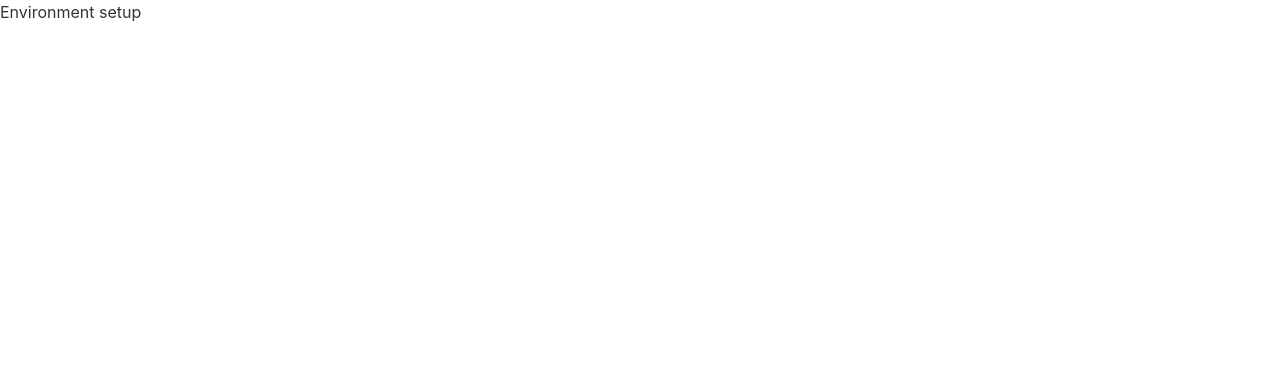
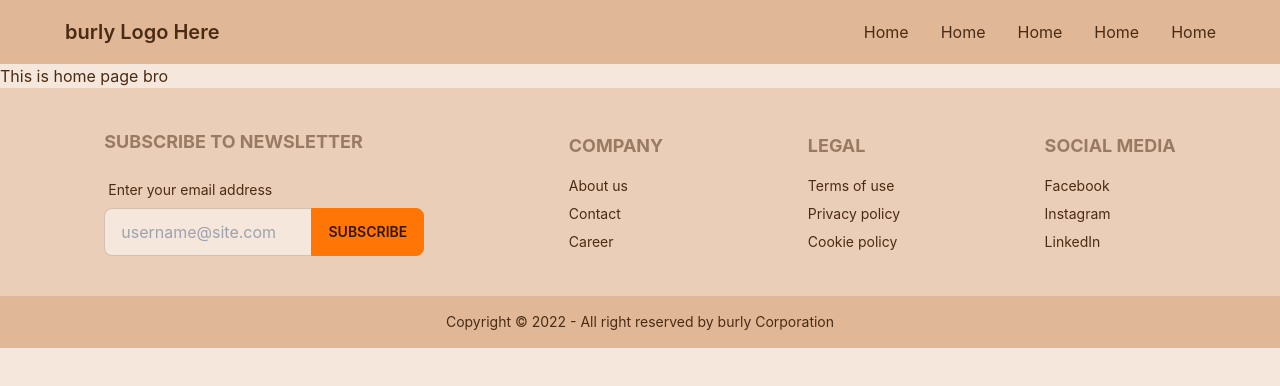
Before and after one commit to mdgulamasib/burly-hammer-client, a React (Create React App) app: page / in a window 1280 px wide. Shown: the top 386 px of the page. Built offline with nearby package versions, Linux system fonts and the light colour scheme.

Commit message:
basic header & footer done

```diff
--- a/src/App.js
+++ b/src/App.js
@@ -1,9 +1,20 @@
 import logo from './logo.svg';
 import './App.css';
+import Header from './components/Shared/Header';
+import Home from './components/Home/Home';
+import Footer from './components/Shared/Footer';
+import { Route, Routes } from 'react-router-dom';
 
 function App() {
   return (
-    <h1>Environment setup</h1>
+    <main >
+      <Header></Header>
+      <Routes>
+        <Route path='/' element={<Home></Home>}></Route>
+        <Route path='/home' element={<Home></Home>}></Route>
+      </Routes>
+      <Footer></Footer>
+    </main>
   );
 }
 
--- /dev/null
+++ b/src/components/Home/Home.js
@@ -0,0 +1,11 @@
+import React from 'react';
+
+const Home = () => {
+    return (
+        <div>
+            This is home page bro
+        </div>
+    );
+};
+
+export default Home;
--- /dev/null
+++ b/src/components/Shared/Footer.js
@@ -0,0 +1,47 @@
+import React from 'react';
+
+const Footer = () => {
+    return (
+        <footer className='footer-center'>
+            <div class="footer p-10 bg-base-200 text-base-content mx-auto">
+                <div>
+                    <span class="footer-title text-lg text-base-800">Subscribe to  Newsletter</span>
+                    <div class="form-control w-80">
+                        <label class="label">
+                            <span class="label-text">Enter your email address</span>
+                        </label>
+                        <div class="relative">
+                            <input type="text" placeholder="username@site.com" class="input input-bordered w-full pr-16" />
+                            <button class="btn btn-primary absolute top-0 right-0 rounded-l-none">Subscribe</button>
+                        </div>
+                    </div>
+                </div>
+                <div>
+                    <span class="footer-title text-lg text-base-800">Company</span>
+                    <a class="link link-hover">About us</a>
+                    <a class="link link-hover">Contact</a>
+                    <a class="link link-hover">Career</a>
+                </div>
+                <div>
+                    <span class="footer-title text-lg text-base-800">Legal</span>
+                    <a class="link link-hover">Terms of use</a>
+                    <a class="link link-hover">Privacy policy</a>
+                    <a class="link link-hover">Cookie policy</a>
+                </div>
+                <div>
+                    <span class="footer-title text-lg text-base-800">Social Media</span>
+                    <a class="link link-hover">Facebook</a>
+                    <a class="link link-hover">Instagram</a>
+                    <a class="link link-hover">LinkedIn</a>
+
+
+                </div>
+            </div>
+            <div class="footer footer-center p-4 bg-base-300 text-base-content">
+                <p>Copyright © 2022 - All right reserved by burly Corporation</p>
+            </div>
+        </footer>
+    );
+};
+
+export default Footer;
--- /dev/null
+++ b/src/components/Shared/Header.js
@@ -0,0 +1,35 @@
+import React from 'react';
+import { Link } from 'react-router-dom';
+
+const Header = () => {
+    const menuItems = <>
+        <li><Link to="/">Home</Link></li>
+        <li><Link to="/home">Home</Link></li>
+        <li><Link to="/">Home</Link></li>
+        <li><Link to="/">Home</Link></li>
+        <li><Link to="/">Home</Link></li>
+    </>
+    return (
+        <div className="navbar mx-auto px-12 bg-base-300">
+            <div className="navbar-start">
+                <div className="dropdown">
+                    <label tabIndex="0" className="btn btn-ghost lg:hidden">
+                        <svg xmlns="http://www.w3.org/2000/svg" className="h-5 w-5" fill="none" viewBox="0 0 24 24" stroke="currentColor"><path strokeLinecap="round" strokeLinejoin="round" strokeWidth="2" d="M4 6h16M4 12h8m-8 6h16" /></svg>
+                    </label>
+                    <ul tabIndex="0" className="menu menu-compact dropdown-content mt-3 p-2 shadow bg-base-100 rounded-box w-52">
+                        {menuItems}
+                    </ul>
+                </div>
+                <a className="btn btn-ghost normal-case text-xl">burly Logo Here</a>
+            </div>
+            <div className="navbar-end hidden lg:flex ">
+                <ul className="menu menu-horizontal p-0">
+                    {menuItems}
+                </ul>
+            </div>
+        </div>
+    );
+};
+
+
+export default Header;
--- a/src/index.js
+++ b/src/index.js
@@ -3,11 +3,14 @@
 import './index.css';
 import App from './App';
 import reportWebVitals from './reportWebVitals';
+import { BrowserRouter } from 'react-router-dom';
 
 const root = ReactDOM.createRoot(document.getElementById('root'));
 root.render(
   <React.StrictMode>
-    <App />
+    <BrowserRouter>
+      <App />
+    </BrowserRouter>
   </React.StrictMode>
 );
 
--- a/tailwind.config.js
+++ b/tailwind.config.js
@@ -11,7 +11,7 @@
           secondary: "#7a2ea6",
           accent: "#3A4256",
           neutral: "#3d4451",
-          "base-100": "#ffffff",
+          "base-100": "#f5e7dc",
         },
       },
       "dark",
```
